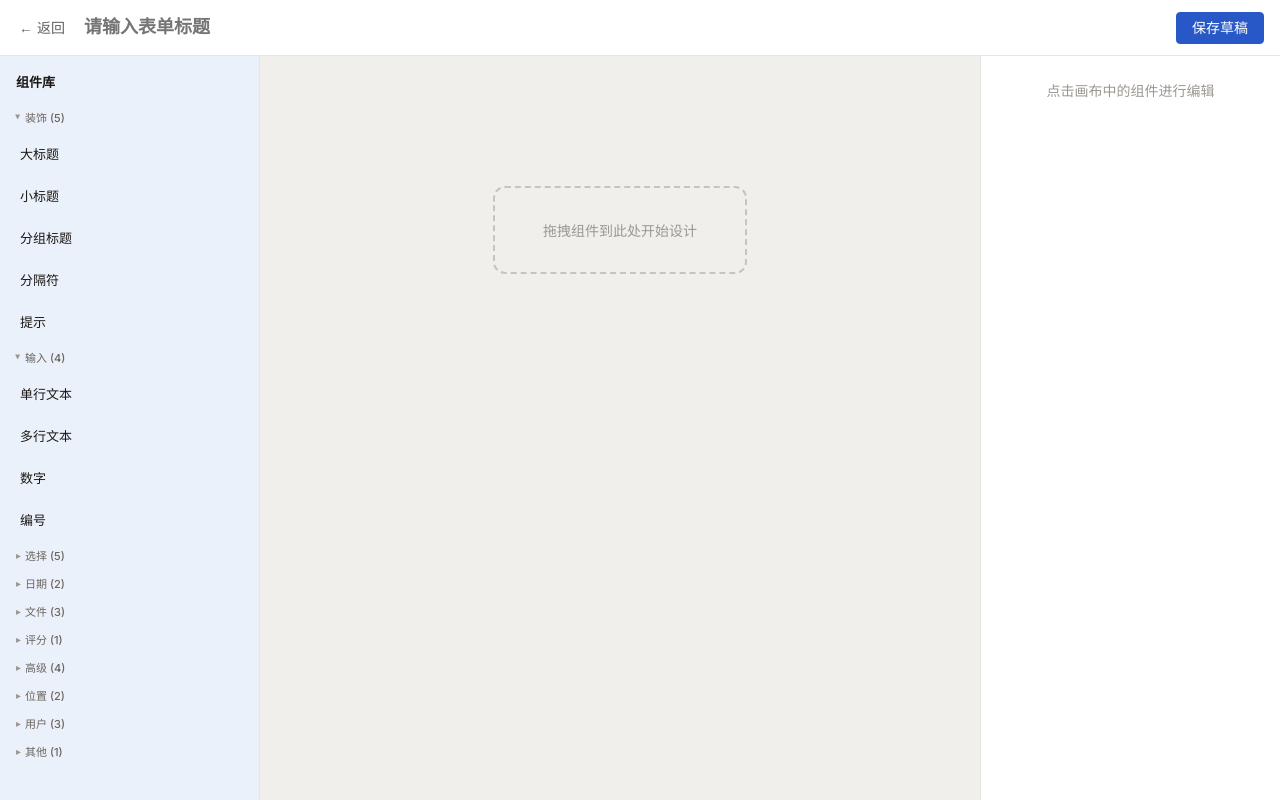
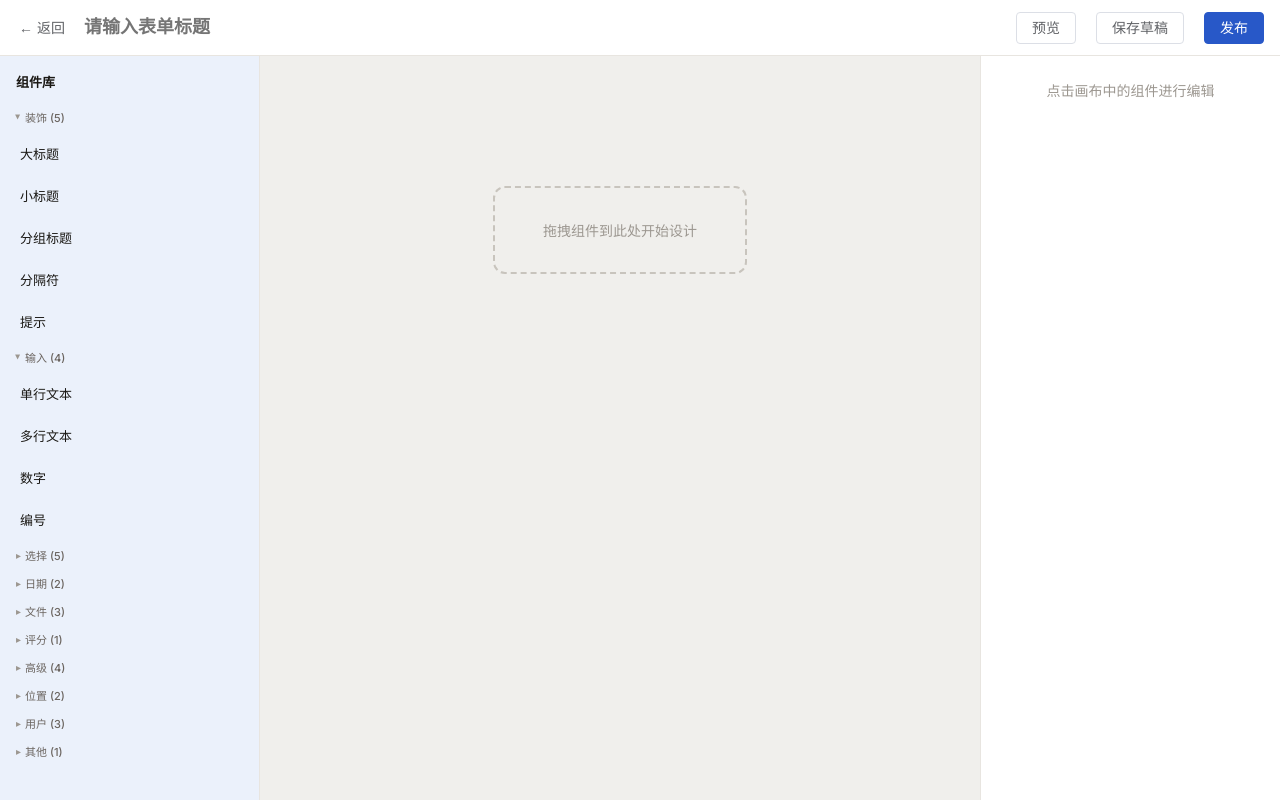
Before and after one commit to ZoHuan/FormCenter, a Vue app: page /formDesigner in a window 1280 px wide. Built offline with nearby package versions, Linux system fonts and the light colour scheme.

Commit message:
feat: 设计器工具栏拆分保存草稿和发布两个按钮

```diff
--- a/src/views/formDesigner/FormDesignerView.vue
+++ b/src/views/formDesigner/FormDesignerView.vue
@@ -4,7 +4,9 @@
       <el-button link @click="handleBack">← 返回</el-button>
       <input v-model="formTitle" class="title-input" placeholder="请输入表单标题" @blur="onTitleBlur" />
       <div class="toolbar-right">
-        <el-button type="primary" @click="handleSave">保存草稿</el-button>
+        <el-button @click="handlePreview">预览</el-button>
+        <el-button plain @click="handleSaveDraft">保存草稿</el-button>
+        <el-button type="primary" @click="handlePublish">发布</el-button>
       </div>
     </div>
     <div class="designer-body">
@@ -127,6 +129,23 @@ function toggleStatus(status: 'draft' | 'open' | 'closed') {
   ElMessage.success(status === 'open' ? '已发布，可通过链接收集数据' : status === 'closed' ? '已停止收集' : '已切换为草稿')
 }
 
+function handleSaveDraft() {
+  if (!formTitle.value.trim()) return ElMessage.warning('请输入表单标题')
+  if (store.schema) store.schema.status = 'draft'
+  const id = store.save()
+  ElMessage.success('草稿已保存')
+  if (route.path === '/formDesigner') router.replace(`/formDesigner/${id}`)
+}
+
+function handlePublish() {
+  if (!formTitle.value.trim()) return ElMessage.warning('请输入表单标题')
+  if (store.components.length === 0) return ElMessage.warning('请先添加组件')
+  if (store.schema) store.schema.status = 'open'
+  const id = store.save()
+  ElMessage.success('已发布，可通过链接收集数据')
+  if (route.path === '/formDesigner') router.replace(`/formDesigner/${id}`)
+}
+
 function handlePreview() {
   const id = store.schema?.id || store.save()
   if (id) window.open(`/fill/${id}?preview=1`)
```
